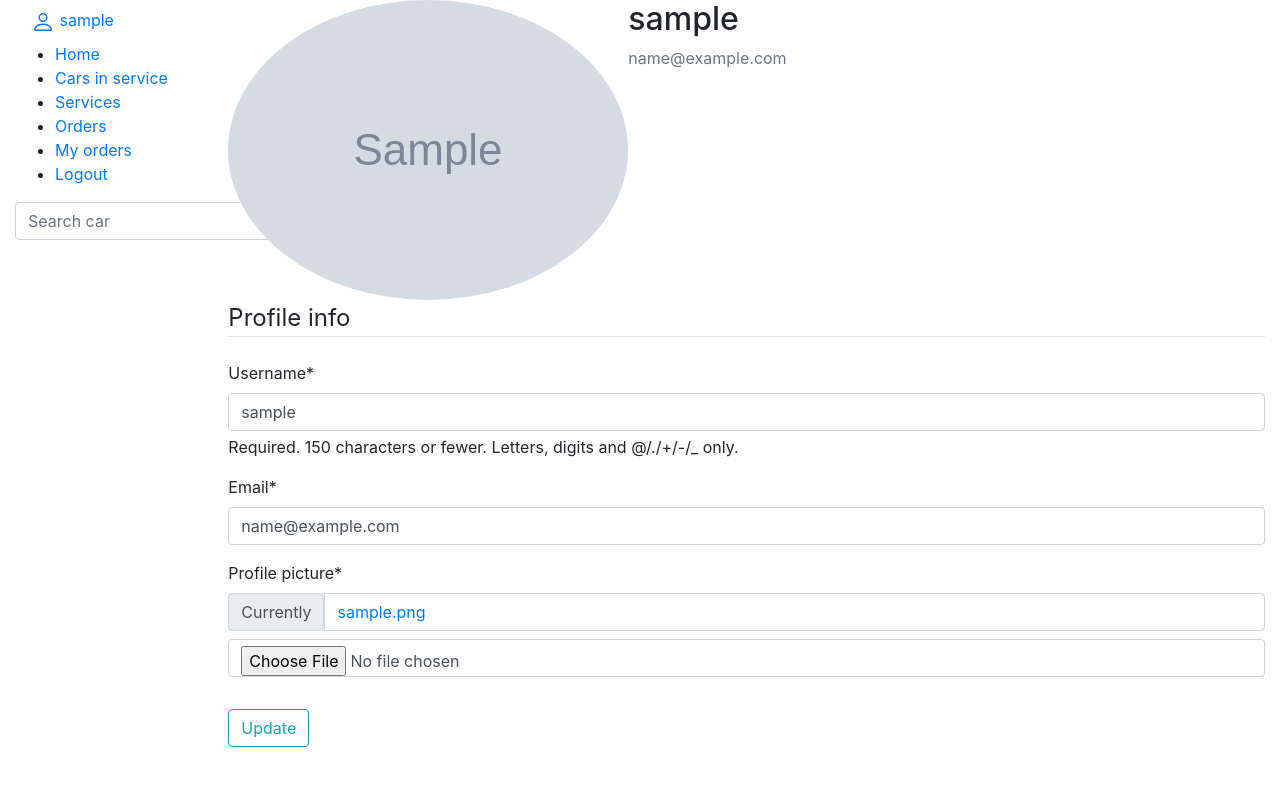
After one commit to makutas/CA_autoservisas, a Django app: page /profile/ in a window 1280 px wide. The commit adds this page. Shown: the top 786 px of the page. Run offline with Django 3.2, Linux system fonts and the light colour scheme; a user stored in the database is signed in; tables that the repository leaves empty hold one stand-in row (values such as "Sample post"); grey boxes marked "Sample" are stand-in pictures; some libraries are stand-ins or nearby versions.

Commit message:
add profile to autoservice app

```diff
--- a/autoservice/admin.py
+++ b/autoservice/admin.py
@@ -1,5 +1,5 @@
 from django.contrib import admin
-from .models import CarModel, Car, Service, ServicePrice, Order, OrderList, OrderListComment
+from .models import CarModel, Car, Service, ServicePrice, Order, OrderList, OrderListComment, Profile
 
 
 class OrderInline(admin.TabularInline):
@@ -41,3 +41,4 @@ admin.site.register(ServicePrice)
 admin.site.register(OrderList, OrderListAdmin)
 admin.site.register(Order, OrderAdmin)
 admin.site.register(OrderListComment, OrderListCommentAdmin)
+admin.site.register(Profile)
--- a/autoservice/apps.py
+++ b/autoservice/apps.py
@@ -4,3 +4,6 @@ from django.apps import AppConfig
 class AutoserviceConfig(AppConfig):
     default_auto_field = 'django.db.models.BigAutoField'
     name = 'autoservice'
+
+    def ready(self):
+        from .signals import create_profile, save_profile
--- a/autoservice/forms.py
+++ b/autoservice/forms.py
@@ -1,5 +1,7 @@
 from .models import OrderListComment
 from django import forms
+from .models import Profile
+from django.contrib.auth.models import User
 
 
 class OrderListCommentForm(forms.ModelForm):
@@ -7,3 +9,17 @@ class OrderListCommentForm(forms.ModelForm):
         model = OrderListComment
         fields = ('content', 'order_list', 'commenter',)
         widgets = {'order_list': forms.HiddenInput(), 'commenter': forms.HiddenInput()}
+
+
+class UserUpdateForm(forms.ModelForm):
+    email = forms.EmailField()
+
+    class Meta:
+        model = User
+        fields = ['username', 'email']
+
+
+class ProfileUpdateForm(forms.ModelForm):
+    class Meta:
+        model = Profile
+        fields = ['profile_picture']
--- a/autoservice/models.py
+++ b/autoservice/models.py
@@ -3,6 +3,7 @@ from django.utils import timezone
 from django.contrib.auth.models import User
 from datetime import date
 from tinymce.models import HTMLField
+from PIL import Image
 
 
 class CarModel(models.Model):
@@ -122,3 +123,22 @@ class OrderListComment(models.Model):
         verbose_name = "Comment"
         verbose_name_plural = 'Comments'
         ordering = ['-date_created']
+
+
+class Profile(models.Model):
+    user = models.OneToOneField(User, on_delete=models.CASCADE, related_name='profile')
+    profile_picture = models.ImageField(default='profile_pics/default.png', upload_to='profile_pics')
+
+    def __str__(self):
+        return f"{self.user.username} profile"
+
+    class Meta:
+        verbose_name = 'Profile'
+        verbose_name_plural = 'Profiles'
+
+    def save(self, *args, **kwargs):
+        super().save(*args, **kwargs)
+        img = Image.open(self.profile_picture.path)
+        output_size = (300, 300)
+        img.thumbnail(output_size)
+        img.save(self.profile_picture.path)
--- a/autoservice/templates/base.html
+++ b/autoservice/templates/base.html
@@ -16,6 +16,14 @@
 			<div class="row">
 				<div class="col-sm-2">
 					{% block sidebar %}
+						{% if user.is_authenticated %}
+							<a class="nav-link" href="{% url 'profile' %}">
+				                <svg class="bi bi-person" width="1.5em" height="1.5em" viewBox="0 0 16 16" fill="currentColor" xmlns="http://www.w3.org/2000/svg">
+				                    <path fill-rule="evenodd" d="M13 14s1 0 1-1-1-4-6-4-6 3-6 4 1 1 1 1h10zm-9.995-.944v-.002.002zM3.022 13h9.956a.274.274 0 00.014-.002l.008-.002c-.001-.246-.154-.986-.832-1.664C11.516 10.68 10.289 10 8 10c-2.29 0-3.516.68-4.168 1.332-.678.678-.83 1.418-.832 1.664a1.05 1.05 0 00.022.004zm9.974.056v-.002.002zM8 7a2 2 0 100-4 2 2 0 000 4zm3-2a3 3 0 11-6 0 3 3 0 016 0z" clip-rule="evenodd"/>
+				                </svg>
+                            {{ user.get_username }}
+							</a>
+						{% endif %}
 						<ul class="sidebar-nav">
 							<li><a href="{% url 'index' %}">Home</a></li>
 							<li><a href="{% url 'cars' %}">Cars in service</a></li>
--- /dev/null
+++ b/autoservice/templates/profile.html
@@ -0,0 +1,26 @@
+{% extends "base.html" %}
+
+{% load crispy_forms_tags %}
+
+{% block content %}
+<div class="content-section">
+	<div class="media">
+		<img class="rounded-circle account-img" src="{{ user.profile.profile_picture.url }}">
+		<div class="media-body">
+			<h2 class="account-heading">{{ user.username }}</h2>
+			<p class="text-secondary">{{ user.email }}</p>
+		</div>
+	</div>
+	<form method="POST" enctype="multipart/form-data">
+		{% csrf_token %}
+		<fieldset class="form-group">
+		    <legend class="border-bottom mb-4">Profile info</legend>
+		    {{ user_form|crispy }}
+		    {{ profile_form|crispy }}
+		</fieldset>
+		<div class="form-group">
+		    <button class="btn btn-outline-info" type="submit">Update</button>
+		</div>
+	</form>
+</div>
+{% endblock %}
--- a/autoservice/urls.py
+++ b/autoservice/urls.py
@@ -22,4 +22,6 @@ urlpatterns = [
     path('user_order/', views.user_orders, name='my_orders'),
     # REGISTER FORM FOR A NEW USER
     path('register/', views.register, name='register'),
+    # PROFILE
+    path('profile/', views.profile, name='profile'),
 ]
--- a/autoservice/views.py
+++ b/autoservice/views.py
@@ -7,7 +7,7 @@ from django.views.decorators.csrf import csrf_protect
 from django.contrib import messages
 from django.db.models import Q
 from django.contrib.auth.forms import User
-from .forms import OrderListCommentForm
+from .forms import OrderListCommentForm, UserUpdateForm, ProfileUpdateForm
 
 
 def index(request):
@@ -132,3 +132,24 @@ def register(request):
         return redirect('login')
 
     return render(request, 'registration/register.html')
+
+
+@login_required(login_url='login')
+def profile(request):
+    if request.method == 'POST':
+        user_form = UserUpdateForm(data=request.POST, instance=request.user)
+        profile_form = ProfileUpdateForm(request.POST, request.FILES, instance=request.user.profile)
+        if user_form.is_valid() and profile_form.is_valid():
+            user_form.save()
+            profile_form.save()
+            messages.success(request, 'Profile updated')
+            return redirect('profile')
+    else:
+        user_form = UserUpdateForm(instance=request.user)
+        profile_form = ProfileUpdateForm(instance=request.user.profile)
+
+    context = {
+        'user_form': user_form,
+        'profile_form': profile_form,
+    }
+    return render(request, 'profile.html', context)
```
Also changed, not shown: autoservice/signals.py (added, +16 -0 lines), mysite/settings.py (+10 -6 lines).
